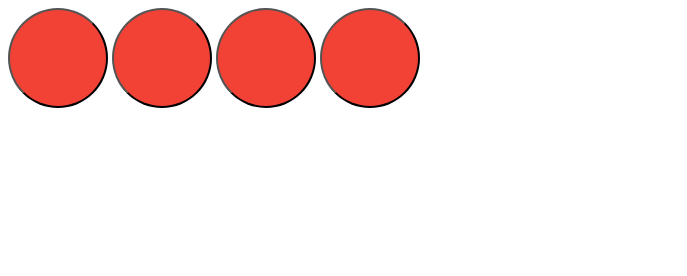
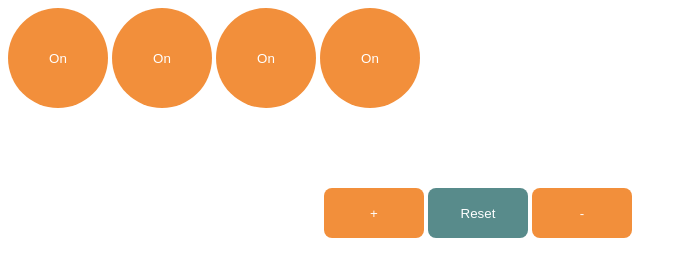
Before and after one commit to ProPorygon/ButtonToggle, a plain HTML site: page index.html in a window 1280 px wide. Shown: the whole page, without its empty margins (0-687 px from the left). Drawn offline with Linux system fonts and the light colour scheme.

Commit message:
4 buttons working

```diff
--- a/index.html
+++ b/index.html
@@ -1,13 +1,26 @@
 <!DOCTYPE html>
 <html>
-  <head>
+
+<head>
     <link rel="stylesheet" href="style.css">
     <script src="script.js"></script>
-  </head>
-  <body>
-    <button id="button0" onclick="toggleButton(buttonList[0])"></button>
-    <button id="button1" onclick="toggleButton(buttonList[1])"></button>
-    <button id="button2" onclick="toggleButton(buttonList[2])"></button>
-    <button id="button3" onclick="toggleButton(buttonList[3])"></button>
-  </body>
+</head>
+
+<body>
+    <div id="buttonDiv">
+        <button id="button0" onclick="toggleButton(buttonList[0])"><p>On</p></button>
+        <button id="button2" onclick="toggleButton(buttonList[2])"><p>On</p></button>
+        <button id="button1" onclick="toggleButton(buttonList[1])"><p>On</p></button>
+        <button id="button3" onclick="toggleButton(buttonList[3])"><p>On</p></button>
+    </div>
+    <div id="congratsDiv">
+        <p id="congrats">Congratulations, you solved the puzzle!</p>
+    </div>
+    <div id="settingsDiv">
+        <button id="add"><p>+</p></button>
+        <button id="reset" onclick="resetPuzzle()"><p>Reset</p></button>
+        <button id="remove"><p>-</p></button>
+    </div>
+</body>
+
 </html>
--- a/script.js
+++ b/script.js
@@ -7,13 +7,35 @@ function Button(next, element, enabled) {
 function toggleButton(button) {
     button.element.classList.toggle('disabled');
     button.enabled = !(button.enabled);
+    toggleText(button);
     button.next.element.classList.toggle('disabled');
-  button.next.enabled = !(button.enabled);
+    button.next.enabled = !(button.next.enabled);
+    toggleText(button.next);
+    let done = true;
+    buttonList.forEach(function(item) {
+        done &= !item.enabled
+    });
+    if (done) {
+        displayEnd();
+    }
+}
+
+function toggleText(button) {
+    if (button.enabled) {
+        button.element.innerHTML = "<p>On</p>";
+    } else {
+        button.element.innerHTML = "<p>Off</p>";
+    }
+}
+
+function displayEnd() {
+    document.getElementById("congratsDiv").classList.add("congratsDivVisible");
 }
 
 function shuffleButtonLinks(buttonList) {
-  let currIndex = buttonList.length, temp, randIndex;
-  while(currIndex !== 0) {
+    let currIndex = buttonList.length,
+        temp, randIndex;
+    while (currIndex !== 0) {
         randIndex = Math.floor(Math.random() * currIndex);
         currIndex -= 1;
         temp = buttonList[currIndex];
@@ -21,17 +43,28 @@ function shuffleButtonLinks(buttonList) {
         buttonList[randIndex] = temp;
     }
 
-  for(i = 0; i < buttonList.length; i++) {
-    buttonList[i].next = buttonList[(i+1) % buttonList.length];
+    for (i = 0; i < buttonList.length; i++) {
+        buttonList[i].next = buttonList[(i + 1) % buttonList.length];
     }
 }
 
-const buttonList = [];
-
-window.onload = function() {
+function resetPuzzle() {
+    buttonList.forEach(function(item) {
+        item.element.classList.remove('disabled');
+        item.enabled = true;
+    });
+    buttonList = [];
+    document.getElementById("congratsDiv").classList.remove("congratsDivVisible");
     buttonList.push(new Button(null, document.getElementById('button0'), true));
     buttonList.push(new Button(null, document.getElementById('button1'), true));
     buttonList.push(new Button(null, document.getElementById('button2'), true));
     buttonList.push(new Button(null, document.getElementById('button3'), true));
-  shuffleButtonLinks(buttonList);
+    shuffleButtonLinks(buttonList.slice(0));
 }
+
+let buttonList = [];
+let buttonCount = 4;
+
+window.onload = function() {
+    resetPuzzle();
+}
--- a/style.css
+++ b/style.css
@@ -1,10 +1,72 @@
-button {
+#buttonDiv > button {
   height: 100px;
   width: 100px;
   border-radius: 100px;
-  background-color: #F24236;
+  background-color: #F28F3B;
+  color: #FFFFFF;
+  border: none;
 }
 
 .disabled {
-  background-color: #2E86AB !important;
+  background-color: #588B8B !important;
 }
+
+#buttonDiv {
+    margin-top: 5px;
+    margin-bottom: 5px;
+}
+
+#congratsDiv {
+    margin-top: 5px;
+    margin-left: auto;
+    margin-right: auto;
+    margin-bottom: 5px;
+    width: 50%;
+    border-radius: 8px;
+    background-color: #C8553D;
+    color: #FFFFFF;
+    text-align: center;
+    padding: 10px;
+    visibility: hidden;
+}
+
+.congratsDivVisible {
+    visibility: visible !important;
+}
+
+#reset {
+    border-radius: 8px;
+    text-align: center;
+    background-color: #588B8B;
+    color: #FFFFFF;
+    height: 50px;
+    width: 100px;;
+    border: none;
+}
+
+#add {
+    border-radius: 8px;
+    text-align: center;
+    background-color: #F28F3B;
+    color: #FFFFFF;
+    height: 50px;
+    width: 100px;;
+    border: none;
+}
+
+#remove {
+    border-radius: 8px;
+    text-align: center;
+    background-color: #F28F3B;
+    color: #FFFFFF;
+    height: 50px;
+    width: 100px;;
+    border: none;
+}
+
+#settingsDiv {
+    margin-top: 5px;
+    margin-left: auto;
+    margin-right: auto;
+    width: 50%;
+}
```
Lines whose indentation alone changed are shown as unchanged.
